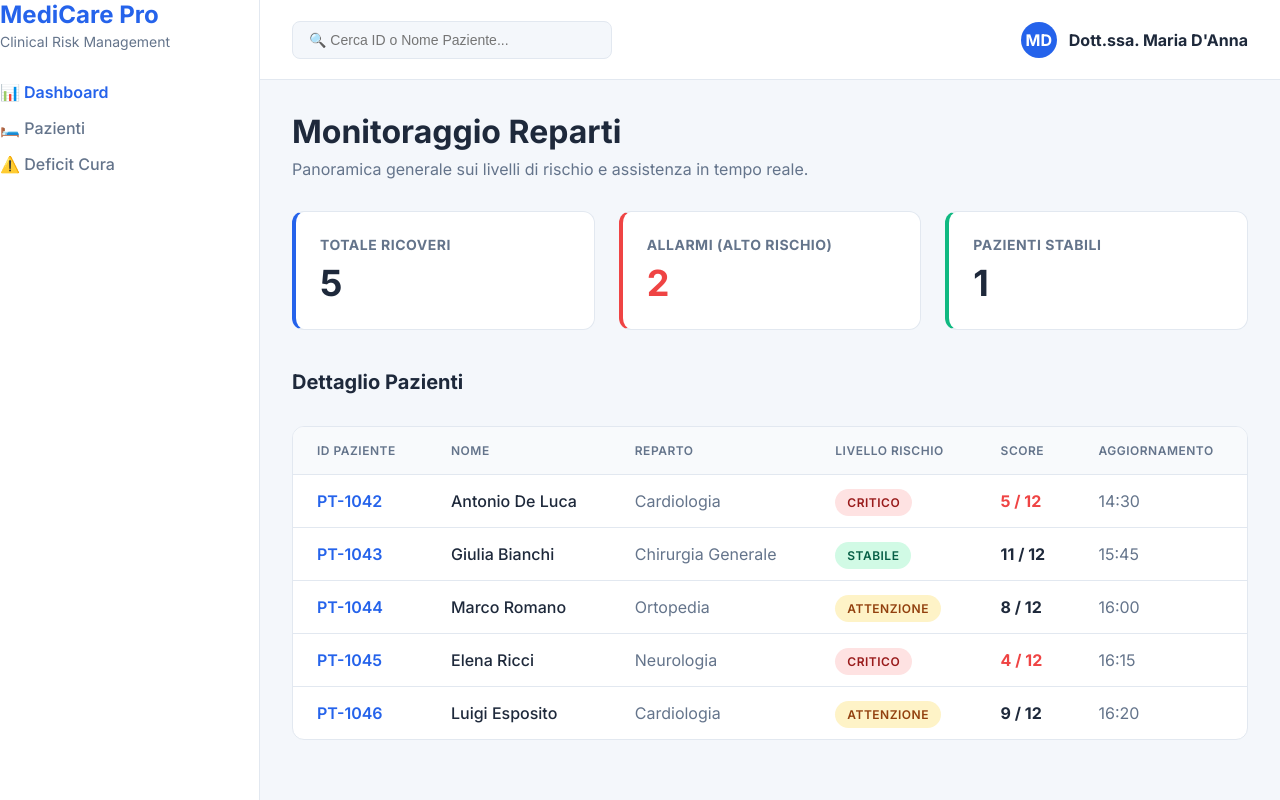
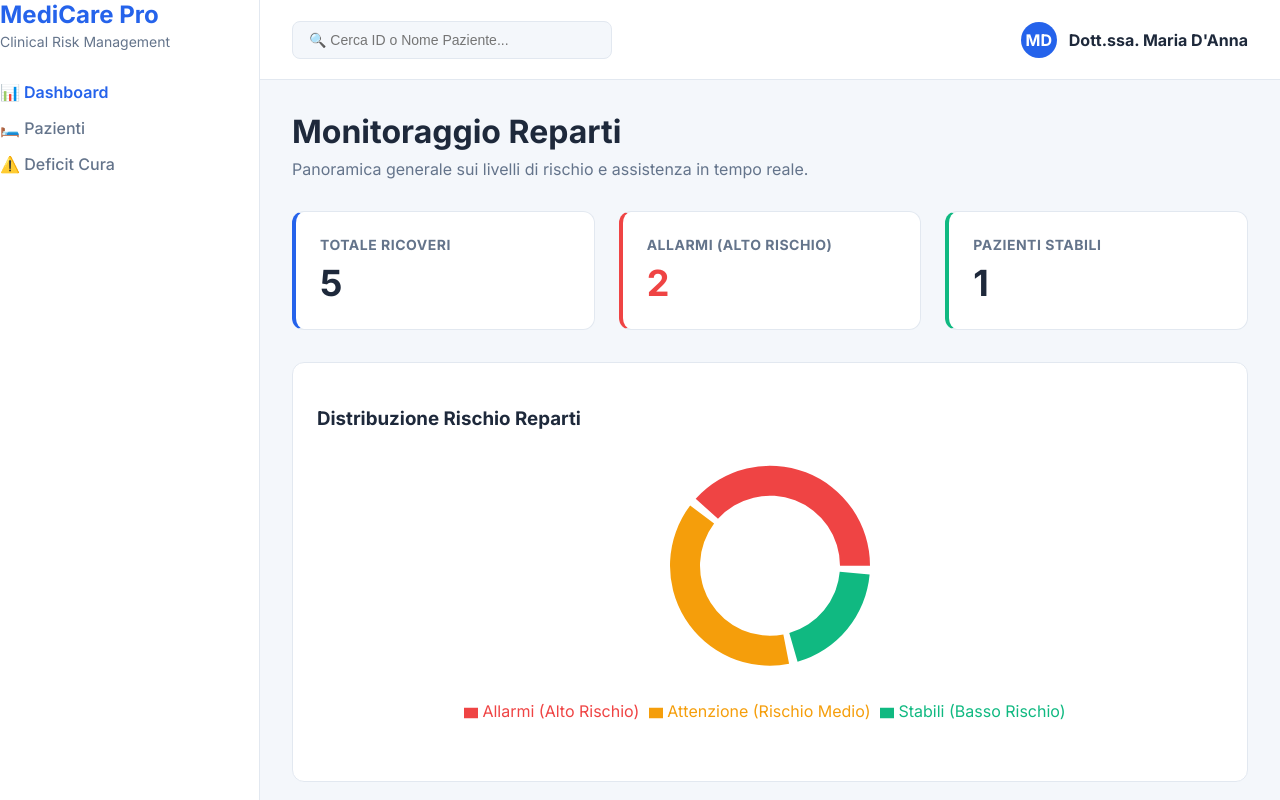
Before and after one commit to GennaroBuonomo/medicare-dashboard, a React (Vite) app: page / in a window 1280 px wide. Built offline with nearby package versions, Linux system fonts and the light colour scheme.

Commit message:
Add RiskChart component and update patient data; include recharts for risk distribution visualization

```diff
--- a/package.json
+++ b/package.json
@@ -11,7 +11,8 @@
   },
   "dependencies": {
     "react": "^19.2.6",
-    "react-dom": "^19.2.6"
+    "react-dom": "^19.2.6",
+    "recharts": "^3.8.1"
   },
   "devDependencies": {
     "@eslint/js": "^10.0.1",
--- a/src/App.jsx
+++ b/src/App.jsx
@@ -7,6 +7,7 @@ import Sidebar from './components/Sidebar';
 import Header from './components/Header';
 import KpiCards from './components/KpiCards';
 import PatientsTable from './components/PatientsTable';
+import RiskChart from './components/RiskChart';
 
 function App() {
   const [ searchTerm, setSearchTerm ] = useState('');
@@ -43,6 +44,8 @@ function App() {
           stable={stablePatients}
         />
 
+        <RiskChart patients={filteredPatients} />
+
         <PatientsTable
           patients={filteredPatients}
         />
--- /dev/null
+++ b/src/components/RiskChart.jsx
@@ -0,0 +1,51 @@
+import { PieChart, Pie, Cell, Tooltip, ResponsiveContainer, Legend } from 'recharts';
+
+export default function RiskChart({ patients }) {
+  // Calcolo quanti pazienti ci sono per ogni livello di rischio
+  const highRisk = patients.filter(p => p.riskLevel === 'high').length;
+  const medRisk = patients.filter(p => p.riskLevel === 'medium').length;
+  const lowRisk = patients.filter(p => p.riskLevel === 'low').length;
+
+  // Prepariamo i "pezzi" della torta
+  const chartData = [
+    { name: 'Allarmi (Alto Rischio)', value: highRisk, color: '#ef4444' },
+    { name: 'Attenzione (Rischio Medio)', value: medRisk, color: '#f59e0b' },
+    { name: 'Stabili (Basso Rischio)', value: lowRisk, color: '#10b981' }
+  ];
+
+  return (
+    <div style={{ backgroundColor: '#ffffff', padding: '24px', borderRadius: '12px', border: '1px solid #e2e8f0', marginTop: '32px', height: '420px' }}>
+
+      {/* Aggiungendo marginTop: '20px' spingiamo la scritta verso il basso */}
+      <h3 style={{ color: '#1e293b', marginTop: '20px', marginBottom: '20px' }}>
+        Distribuzione Rischio Reparti
+      </h3>
+
+      {/* Abbiamo messo l'altezza all'80% così il grafico si rimpicciolisce un pelo e non tocca le scritte basse */}
+      <ResponsiveContainer width="100%" height="80%">
+        <PieChart>
+          <Pie
+            data={chartData}
+            cx="50%"
+            cy="45%" /* Posizione della ciambella nello spazio rimanente */
+            innerRadius={70}
+            outerRadius={100}
+            paddingAngle={5}
+            dataKey="value"
+            stroke="none"
+          >
+            {chartData.map((entry, index) => (
+              <Cell key={`cell-${index}`} fill={entry.color} />
+            ))}
+          </Pie>
+
+          <Tooltip
+            contentStyle={{ borderRadius: '8px', border: 'none', boxShadow: '0 4px 6px -1px rgba(0, 0, 0, 0.1)' }}
+          />
+          <Legend verticalAlign="bottom" height={40}/>
+        </PieChart>
+      </ResponsiveContainer>
+
+    </div>
+  );
+}
--- a/src/data.json
+++ b/src/data.json
@@ -32,7 +32,7 @@
     },
     {
       "id": "PT-1045",
-      "name": "Elena Ricci",
+      "name": "Francesco D'Anna",
       "age": 82,
       "department": "Neurologia",
       "riskLevel": "high",
```
Also changed, not shown: 1 other file (tests, documents, lock files or other folders).
